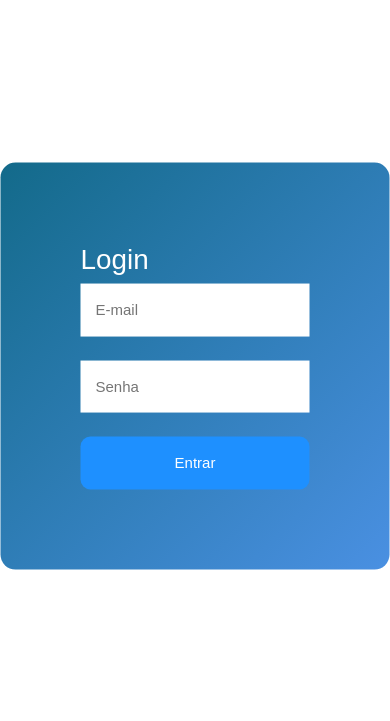
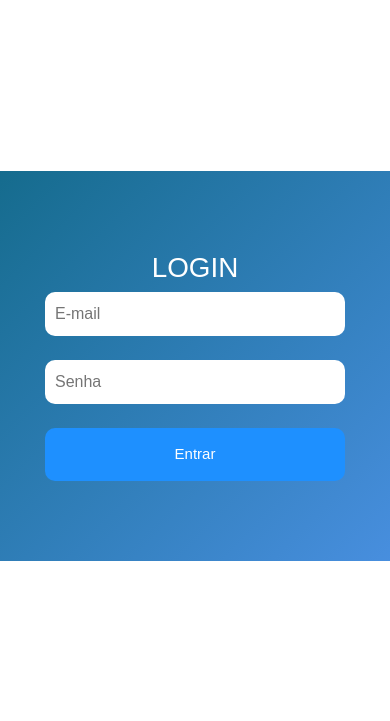
Before and after one commit to mdaadsilva/todolist, a PHP site: page /login/login.php in a window 390 px wide. Shown: the part 56-777 px from the top of the page. Run offline with PHP 8.4, Linux system fonts and the light colour scheme.

Commit message:
feat: Tela de Login

```diff
--- a/assets/css/style.css
+++ b/assets/css/style.css
@@ -51,3 +51,38 @@
 .rodape_texto{
     color: #fff;
 }
+
+.login-input {
+    padding: 20px;
+    border: none;
+    outline: none;
+    width: 100%;
+    max-width: 600px;
+    min-width: 300px;
+    border-radius: 10px;
+}
+
+.centralizado {
+    text-align: center;
+}
+
+@media (max-width: 768px) {
+    .login-input {
+        width: 90%;
+        padding: 15px;
+    }
+}
+
+@media (max-width: 480px) {
+    .login-input {
+        width: 100%;
+        padding: 10px;
+    }
+}
+
+.error-message {
+    color: red;
+    font-size: 14px;
+    margin-top: 10px;
+    text-align: center;
+}
--- /dev/null
+++ b/controllers/LoginController.php
@@ -0,0 +1,25 @@
+<?php
+
+require_once $_SERVER['DOCUMENT_ROOT']."/todolist/helpers/Config.php";
+
+require_once $_SERVER['DOCUMENT_ROOT']."/todolist/models/Usuario.php";
+
+function login() {
+    if ($_SERVER['REQUEST_METHOD'] === 'POST') {
+        $email = $_POST['email'];
+        $senha = $_POST['senha'];
+
+        $usuario = autenticar($email, $senha);
+
+        if ($usuario) {
+            $_SESSION['usuario_id'] = $usuario['id'];
+            $_SESSION['usuario_email'] = $usuario['email'];
+            header("Location: ../index.php");
+        } else {
+            echo "Usuário ou senha incorretos.";
+        }
+    }
+}
+
+
+?>
--- a/includes/rodape.php
+++ b/includes/rodape.php
@@ -1,6 +1,4 @@
 <!-- Rodapé -->
-
-<link rel="stylesheet" href="assets/css/style.css">
 
 <footer class="bg-info mt-10">
     <div class="rodape">
--- a/login/login.php
+++ b/login/login.php
@@ -1,8 +1,10 @@
 <?php
+session_start();
 require_once "../helpers/Config.php";
+require_once $_SERVER['DOCUMENT_ROOT'] . "/todolist/controllers/LoginController.php";
 include_once CABECALHO;
+
 ?>
-
 
 <!DOCTYPE html>
 <html lang="pt-br">
@@ -10,22 +12,27 @@
     <meta charset="UTF-8">
     <meta http-equiv="X-UA-Compatible" content="IE=edge">
     <meta name="viewport" content="width=device-width, initial-scale=1.0">
-    <link rel="stylesheet" href="../assets/css/style.css">
     <title>Tela de login</title>
 </head>
 <body class="body">
     <div class="div">
-        <h1>Login</h1>
-        <input type="text" placeholder="E-mail" class="input">
+    <form method="POST" action="login.php">
+        <h1 class="centralizado">LOGIN</h1>
+        <input type="text" name="email" placeholder="E-mail" class="login-input" required>
         <br><br>
-        <input type="password" placeholder="Senha" class="input">
+        <input type="password" name="senha" placeholder="Senha" class="login-input" required>
         <br><br>
-        <button class= "button">Entrar</button>
+        <button class="button">Entrar</button>
+    </form>
+
+    <?php if ($_SERVER['REQUEST_METHOD'] === 'POST') {
+    login();
+    }?>
+
     </div>
 </body>
 </html>
 
 <?php
 include_once RODAPE;
-
 ?>
--- a/models/Usuario.php
+++ b/models/Usuario.php
@@ -35,4 +35,21 @@
     return $resultado > 0;
 }
 
+function autenticar($email, $senha) {
+    $db = conexao();
+
+    $sql = "SELECT * FROM usuarios WHERE email = :email AND senha = :senha";
+    $stmt = $db->prepare($sql);
+    $stmt->bindParam(':email', $email, PDO::PARAM_STR);
+    $stmt->bindParam(':senha', $senha, PDO::PARAM_STR);
+    $stmt->execute();
+    $usuario = $stmt->fetch(PDO::FETCH_ASSOC);
+
+    if ($usuario) {
+        return $usuario;
+    }
+
+    return false;
+}
+
 ?>
```
Also changed, not shown: index.php (+0 -12 lines).
